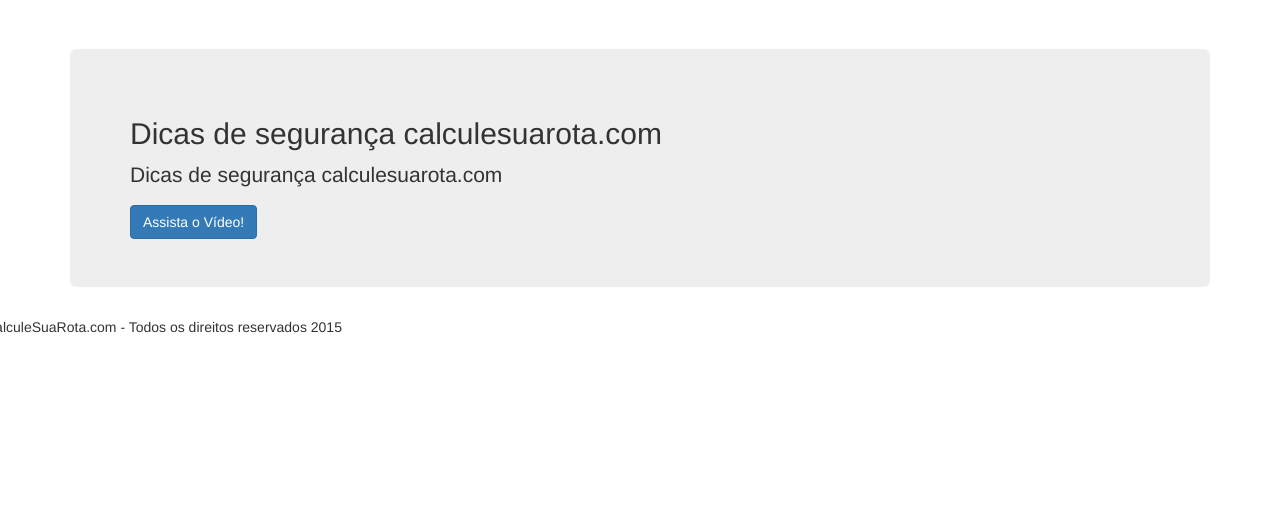
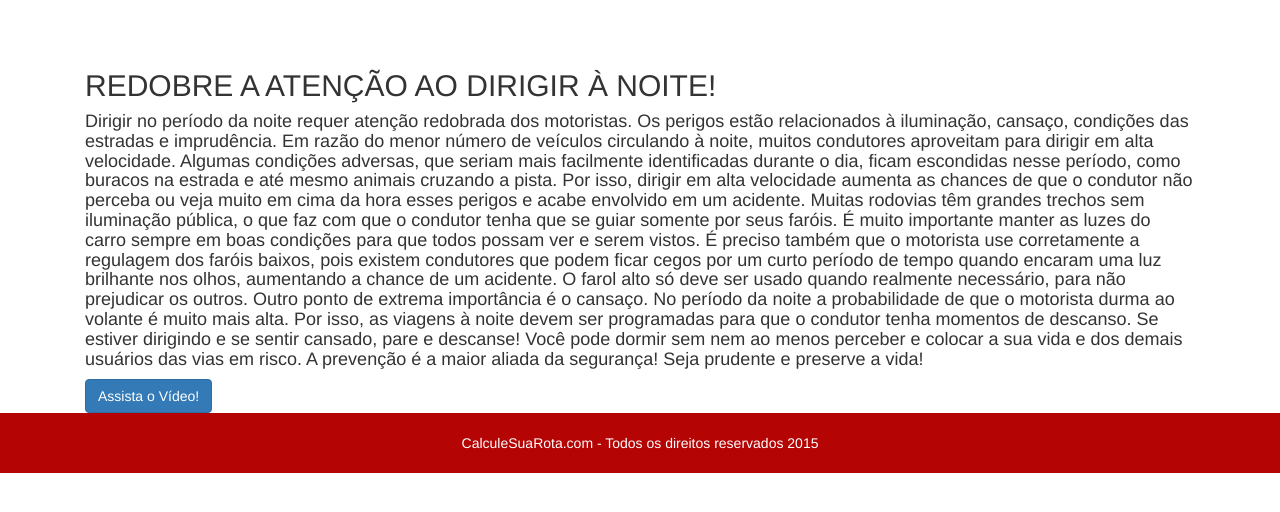
Before and after one commit to ArthurPedralli/projetoIntegrador2015, a PHP site: page /DicasSeguranca.php in a window 1280 px wide. Shown: the part 51-563 px from the top of the page. Run offline with PHP 8.4, Linux system fonts and the light colour scheme.

Commit message:
Atualizações

```diff
--- a/DicasSeguranca.php
+++ b/DicasSeguranca.php
@@ -6,30 +6,21 @@ include("menu.php");
 		<link type="text/css" rel="stylesheet" href="./css/dicasSeguranca.css"/>
 
 		<div class="cabecalheDiscasDeSeguranca">
-			<div class="jumbotron">
-				<h2>Dicas de segurança calculesuarota.com</h2>
-				<p>Dicas de segurança calculesuarota.com</p>
+			<div class="col-md-12">
+				<h2>REDOBRE A ATENÇÃO AO DIRIGIR À NOITE!</h2>
+				<p><h4>Dirigir no período da noite requer atenção redobrada dos motoristas.
+				Os perigos estão relacionados à iluminação, cansaço, condições das estradas e imprudência.
+				Em razão do menor número de veículos circulando à noite, muitos condutores aproveitam para dirigir em alta velocidade.
+				Algumas condições adversas, que seriam mais facilmente identificadas durante o dia, ficam escondidas nesse período, como buracos na estrada e até mesmo animais cruzando a pista.
+				Por isso, dirigir em alta velocidade aumenta as chances de que o condutor não perceba ou veja muito em cima da hora esses perigos e acabe envolvido em um acidente.
+				Muitas rodovias têm grandes trechos sem iluminação pública, o que faz com que o condutor tenha que se guiar somente por seus faróis. É muito importante manter as luzes do carro sempre em boas condições para que todos possam ver e serem vistos.
+				É preciso também que o motorista use corretamente a regulagem dos faróis baixos, pois existem condutores que podem ficar cegos por um curto período de tempo quando encaram uma luz brilhante nos olhos, aumentando a chance de um acidente. O farol alto só deve ser usado quando realmente necessário, para não prejudicar os outros.
+				Outro ponto de extrema importância é o cansaço. No período da noite a probabilidade de que o motorista durma ao volante é muito mais alta. Por isso, as viagens à noite devem ser programadas para que o condutor tenha momentos de descanso. Se estiver dirigindo e se sentir cansado, pare e descanse! Você pode dormir sem nem ao menos perceber e colocar a sua vida e dos demais usuários das vias em risco.
+				A prevenção é a maior aliada da segurança! Seja prudente e preserve a vida!</h4></p>
 				<button class="btn btn-primary">Assista o Vídeo!</button>
 			</div>
 		</div>
 
-		<!-- <table width="100%" border="1">
-			<tr>
-				<td><p>Transporte seguro de crianças.</p></td>
-				<td>2</td>
-			</tr>
-
-			<tr>
-				<td>3</td>
-				<td>4</td>
-			</tr>
-
-			<tr>
-				<td>5</td>
-				<td>6</td>
-			</tr>
-
-		</table> -->
 
 
 <?php
--- a/css/rodape.css
+++ b/css/rodape.css
@@ -1,4 +1,4 @@
-/*#rodape {
+#rodape {
   height: 60px;
   background-color: #B40404;
 }
@@ -7,4 +7,4 @@
 	padding-top: 20px;
 	color: white;
 	text-align: center;
-}*/
+}
```
